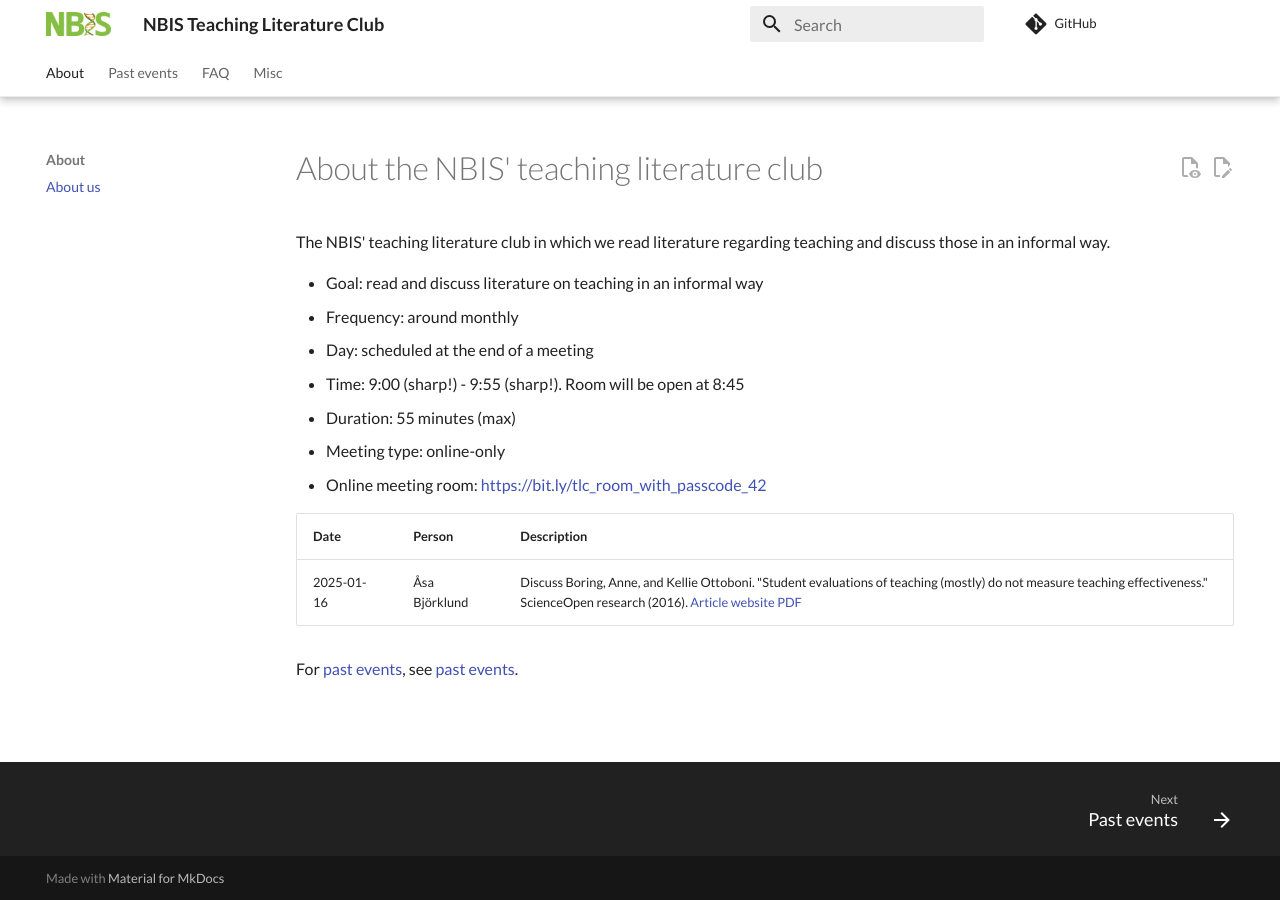
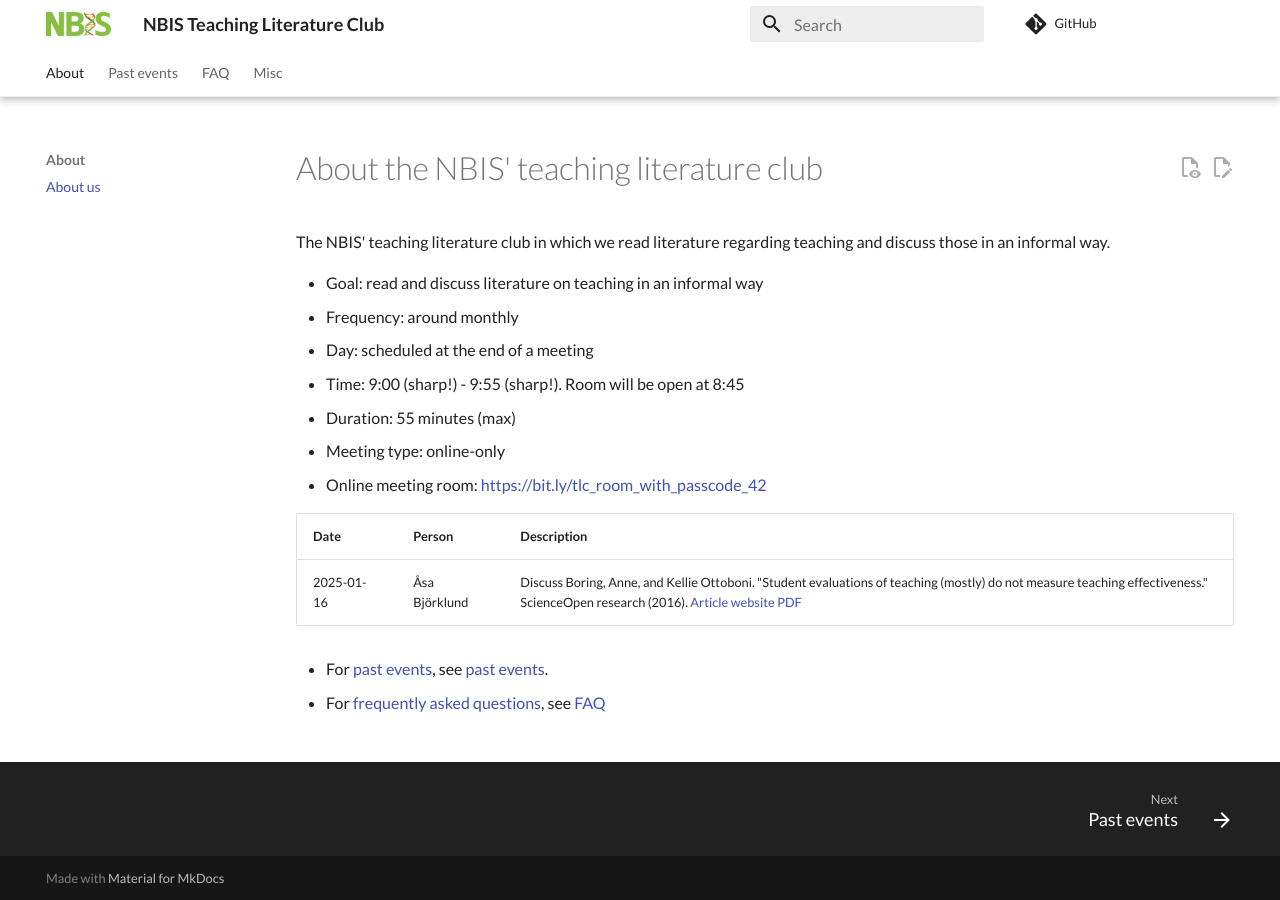
Before and after one commit to NBISweden/teaching_literature_club, an MkDocs documentation site: the page built from docs/README.md, in a window 1280 px wide. Built offline with MkDocs 1.6.1 and Material for MkDocs 9.7.7, drawn with Linux system fonts in a browser that asks for light colours; comment, search, counter and statistics services are not loaded.

Commit message:
Link to FAQ

```diff
--- a/docs/README.md
+++ b/docs/README.md
@@ -21,4 +21,5 @@ Date      |Person           |Description
 
 <!-- markdownlint-enable MD013 -->
 
-For [past events](past_events.md), see [past events](past_events.md).
+- For [past events](past_events.md), see [past events](past_events.md).
+- For [frequently asked questions](faq.md), see [FAQ](faq.md)
```
